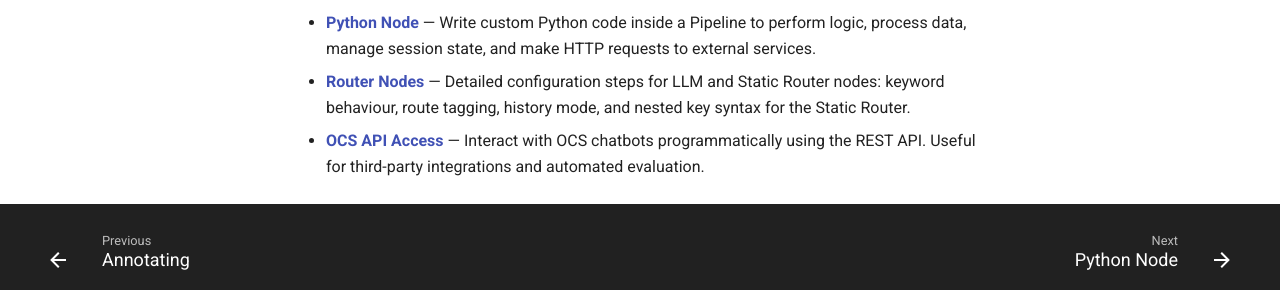
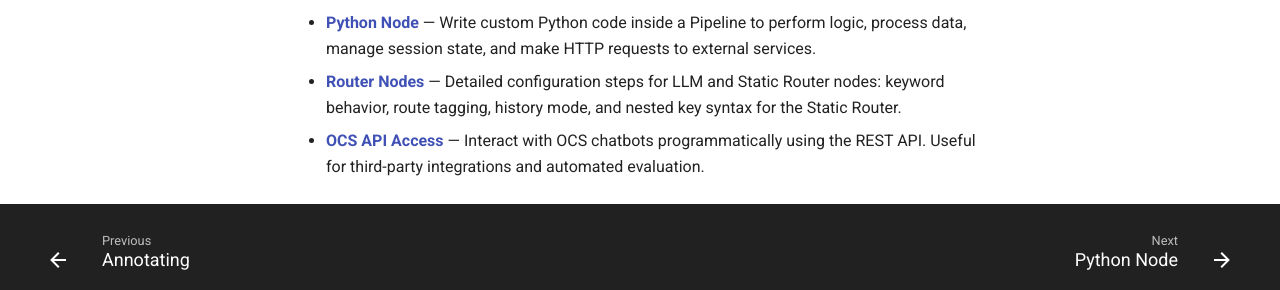
Before and after one commit to dimagi/open-chat-studio-docs, an MkDocs documentation site: the page built from docs/tech-hub/index.md, in a window 1280 px wide and 947 px high. Shown: the part 587-877 px from the top of the window. Built offline with MkDocs 1.6.1 and Material for MkDocs 9.7.7, drawn with Linux system fonts in a browser that asks for light colours; a script that is not in the unit is left out; comment, search, counter and statistics services are not loaded.

Commit message:
Update docs/tech-hub/index.md
Co-authored-by: Copilot <175728472+Copilot@users.noreply.github.com>

```diff
--- a/docs/tech-hub/index.md
+++ b/docs/tech-hub/index.md
@@ -16,5 +16,5 @@ These topics contain technical facts and code examples.
 - **[Custom Actions](custom_action/index.md)** — Integrate external services into chatbots via OpenAPI schemas. Covers configuration, health monitoring, and testing of Custom Actions.
 - **[Calling External APIs](external-api-calls/index.md)** — Use the built-in HTTP client inside Python nodes to securely call third-party APIs from a Pipeline workflow.
 - **[Python Node](python_node.md)** — Write custom Python code inside a Pipeline to perform logic, process data, manage session state, and make HTTP requests to external services.
-- **[Router Nodes](routers/index.md)** — Detailed configuration steps for LLM and Static Router nodes: keyword behaviour, route tagging, history mode, and nested key syntax for the Static Router.
+- **[Router Nodes](routers/index.md)** — Detailed configuration steps for LLM and Static Router nodes: keyword behavior, route tagging, history mode, and nested key syntax for the Static Router.
 - **[OCS API Access](api_access.md)** — Interact with OCS chatbots programmatically using the REST API. Useful for third-party integrations and automated evaluation.
```
